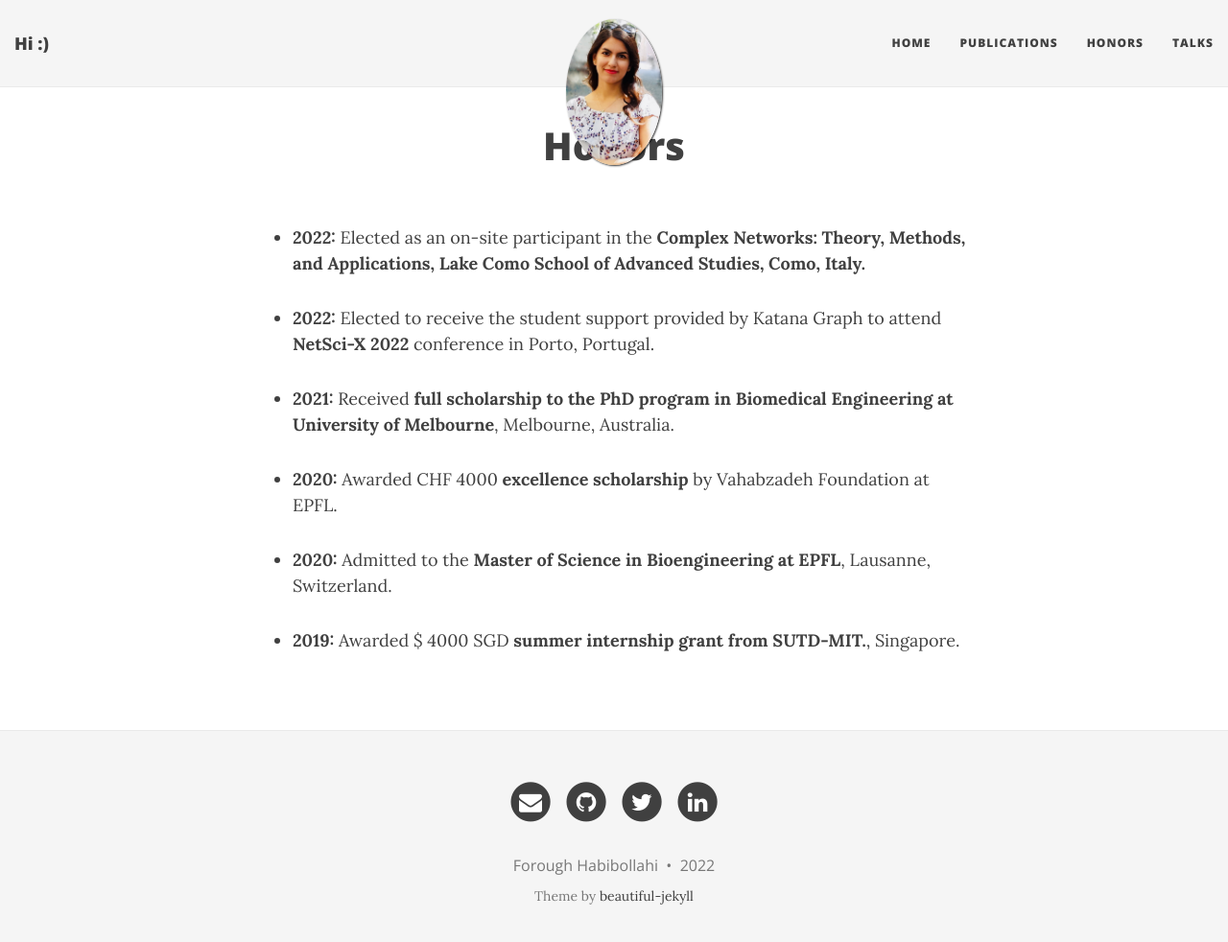
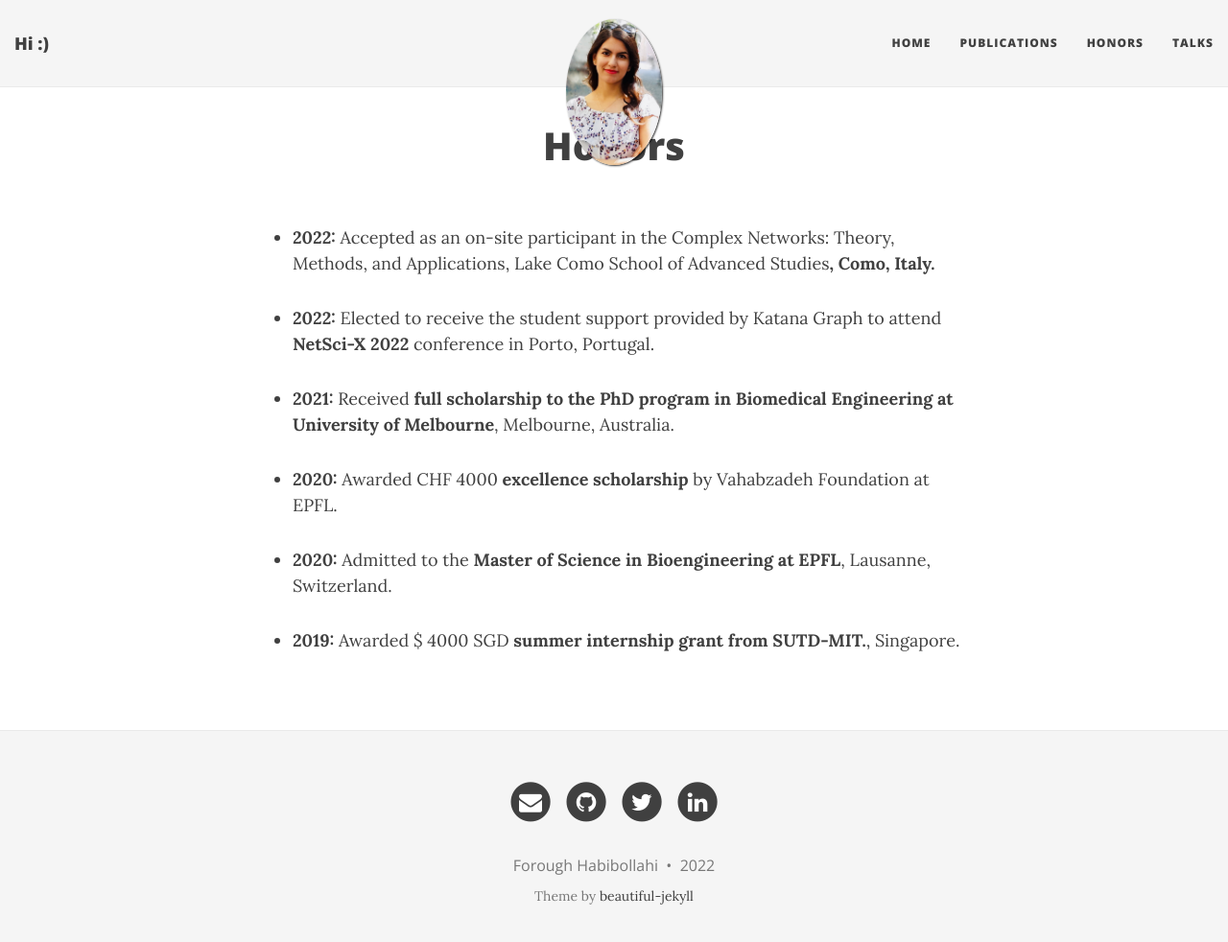
Before and after one commit to ForoughHa/ForoughHa.github.io, a Jekyll site: the page built from honors.md, in a window 1280 px wide and 995 px high. Shown: the top 982 px of the window at 96% size. Built offline with Jekyll 4.4.1, drawn with Linux system fonts in a browser that asks for light colours; nearby versions of some CDN libraries.

Commit message:
Update honors.md

```diff
--- a/honors.md
+++ b/honors.md
@@ -3,7 +3,7 @@ layout: page
 title: Honors
 ---
 
-- <b>2022:</b> Elected as an on-site participant in the <b>Complex Networks: Theory, Methods, and Applications,
+- <b>2022:</b> Accepted as an on-site participant in the Complex Networks: Theory, Methods, and Applications,
 Lake Como School of Advanced Studies<b>, Como, Italy.
 
 - <b>2022:</b> Elected to receive the student support provided by Katana Graph to attend <b>NetSci-X 2022</b> conference in Porto, Portugal.
```
